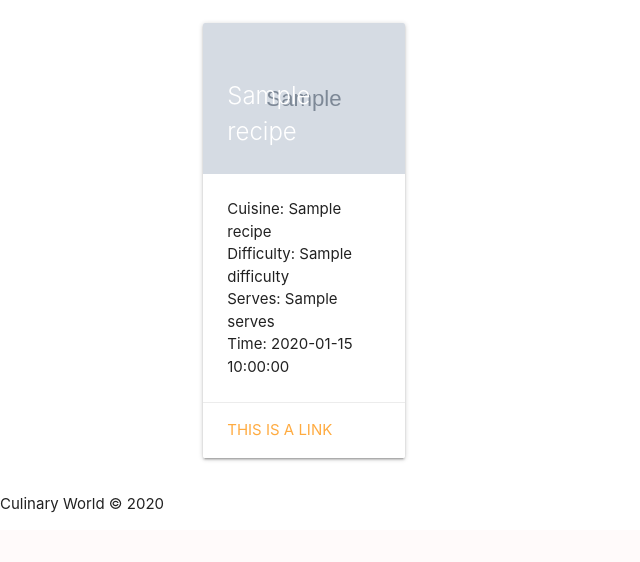
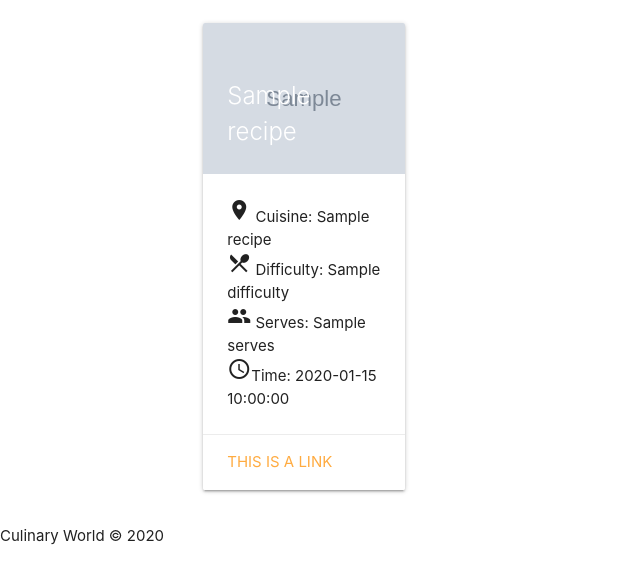
Before and after one commit to adrian80z/Culinary-World, a Flask app: page / in a window 1280 px wide. Shown: the part 625-1187 px from the top of the page, without its empty margins (0-640 px from the left). Before the commit the page ends 1138 px from the top, so only its background shows below. Run offline with Flask 2, Linux system fonts and the light colour scheme; grey boxes marked "Sample" are stand-in pictures; a database or web service that is not in the repository returns one stand-in record (values such as "Sample title"); some libraries are stand-ins or nearby versions.

Commit message:
card icons added

```diff
--- a/templates/recipes.html
+++ b/templates/recipes.html
@@ -40,10 +40,10 @@
                 <span class="card-title">{{ recipe.recipe_name }}</span>
             </div>
             <div class="card-content">
-                    <p>Cuisine: {{ recipe.cuisine_name }}</p>
-                    <p>Difficulty: {{ recipe.difficulty }}</p>
-                    <p>Serves: {{ recipe.serves }}</p>
-                    <p>Time: {{ recipe.prep_time }}</p>
+                <p><i class="material-icons prefix">location_on</i> Cuisine: {{ recipe.cuisine_name }}</p>
+                <p><i class="material-icons prefix">restaurant_menu</i> Difficulty: {{ recipe.difficulty }}</p>
+                <p><i class="material-icons prefix">people</i> Serves: {{ recipe.serves }}</p>
+                <p><i class="material-icons prefix">access_time</i>Time: {{ recipe.prep_time }}</p>
             </div>
             <div class="card-action">
                 <a href="#">This is a link</a>
```
Lines whose indentation alone changed are shown as unchanged.
